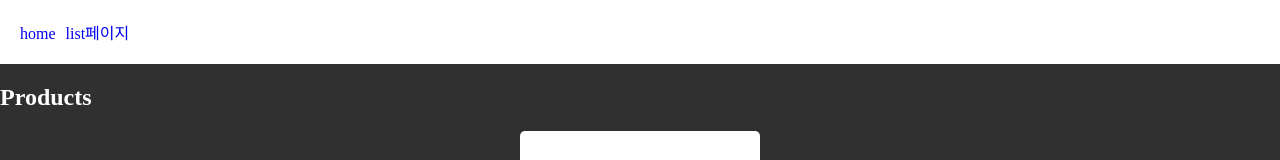
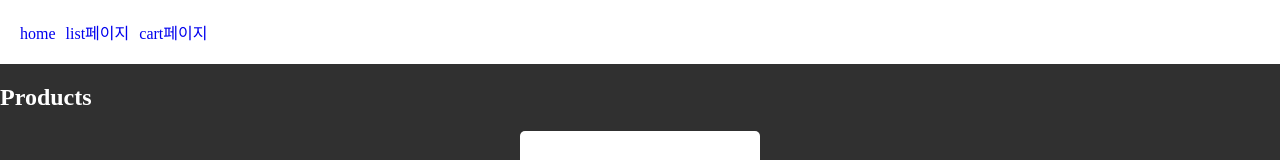
Before and after one commit to dev-jq1/next-practice, a Next.js app: page / in a window 1280 px wide. Shown: the top 160 px of the page. Built offline with nearby package versions, Linux system fonts and the light colour scheme.

Commit message:
cart 메뉴 추가

```diff
--- a/app/layout.js
+++ b/app/layout.js
@@ -8,6 +8,7 @@ export default function RootLayout({ children }) {
         <div className="navbar">
           <Link href="/">home</Link>
           <Link href="/list">list페이지</Link>
+          <Link href="/cart">cart페이지</Link>
         </div>
         {children}
       </body>
```
